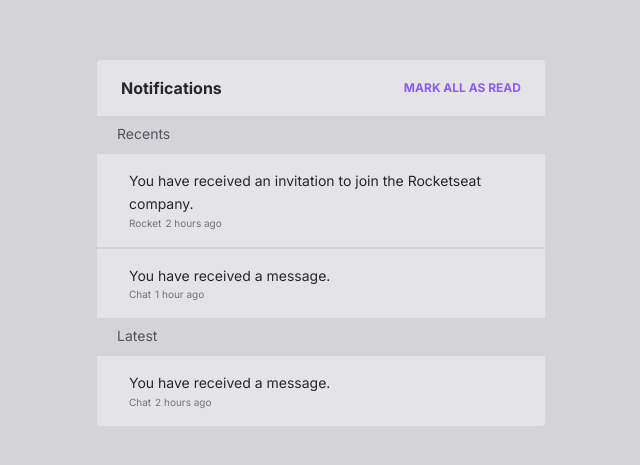
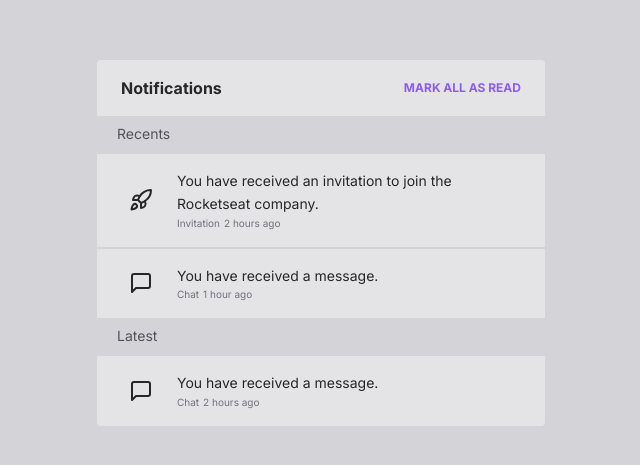
Before and after one commit to dv-script/widget-notifications, a Next.js app: page / in a window 1280 px wide. Shown: the part 157-622 px from the top of the page, without its empty margins (319-959 px from the left). Built offline with nearby package versions, Linux system fonts and the light colour scheme.

Commit message:
feat: adding MarkAllAsRead component

```diff
--- /dev/null
+++ b/src/components/MarkAllAsRead/index.tsx
@@ -0,0 +1,9 @@
+export default function MarkAllAsRead() {
+    return (
+            <button
+                className="text-violet-500 font-bold text-xs uppercase hover:text-violet-400"
+            >
+                Mark all as read
+            </button>
+    )
+}
--- a/src/components/Widget/Widget.tsx
+++ b/src/components/Widget/Widget.tsx
@@ -1,5 +1,6 @@
 import Feed from "../Feed";
 import Notification from "../Notification";
+import MarkAllAsRead from "../MarkAllAsRead";
 
 export default function Widget() {
     return (
@@ -8,17 +9,19 @@ export default function Widget() {
             {/* Header */}
             <header className=" bg-zinc-200 dark:bg-zinc-900 py-4 px-6 flex items-center justify-between">
                 <span className="font-bold">Notifications</span>
-                <button className="text-violet-500 font-bold text-xs uppercase hover:text-violet-400">Mark all as read</button>
+                <MarkAllAsRead />
             </header>
 
             <Feed feedTitle="Recents">
                 <Notification
                     hoursAgo={2}
-                    typeNotification="Rocket"
+                    icon="Rocket"
+                    typeNotification="Invitation"
                     textNotification="You have received an invitation to join the Rocketseat company."
                 />
                 <Notification
                     hoursAgo={1}
+                    icon="Chat"
                     typeNotification="Chat"
                     textNotification="You have received a message."
                 />
@@ -26,6 +29,7 @@ export default function Widget() {
             <Feed feedTitle="Latest">
                 <Notification
                     hoursAgo={2}
+                    icon="Chat"
                     typeNotification="Chat"
                     textNotification="You have received a message."
                 />
```
